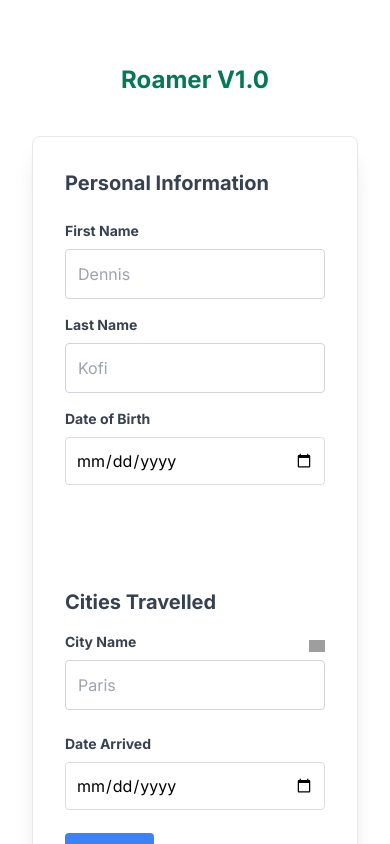
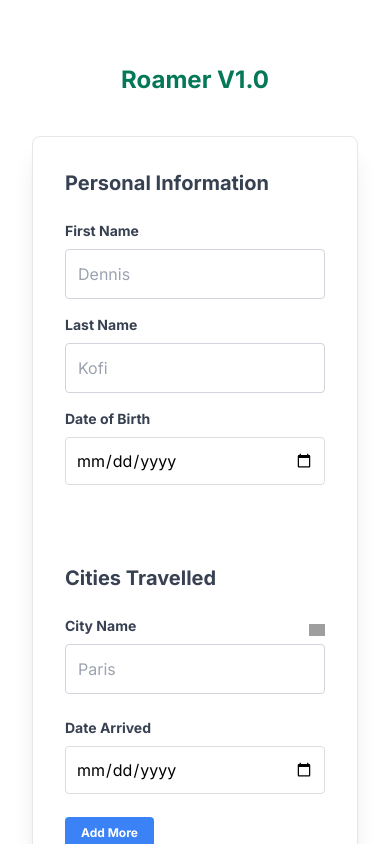
Before and after one commit to f15c0/roamer, a Next.js app: page / in a window 390 px wide. Shown: the top 844 px of the page. Built offline with nearby package versions, Linux system fonts and the light colour scheme; grey boxes are pictures that could not be loaded.

Commit message:
adjust padding

```diff
--- a/src/app/components/Form.js
+++ b/src/app/components/Form.js
@@ -53,7 +53,7 @@ const Form = () => {
   return (
     <div className="max-w-6xl mx-auto my-10 p-8 bg-white border border-gray-200 rounded-lg shadow-xl">
       <form onSubmit={handleSubmit}>
-        <div className="grid grid-cols-1 md:grid-cols-2 gap-10 md:gap-16">
+        <div className="grid grid-cols-1 md:grid-cols-2 gap-4 md:gap-16">
           {/* Personal Information Section */}
           <div className="mb-6">
             <h1 className="text-xl font-bold text-gray-700 mb-6">
@@ -113,7 +113,7 @@ const Form = () => {
 
           {/* Cities Travelled Section */}
           <div>
-            <h2 className="text-xl font-bold text-gray-700 mb-4">
+            <h2 className="text-xl font-bold text-gray-700 mb-6">
               Cities Travelled
             </h2>
             {cities.map((city, index) => (
```
